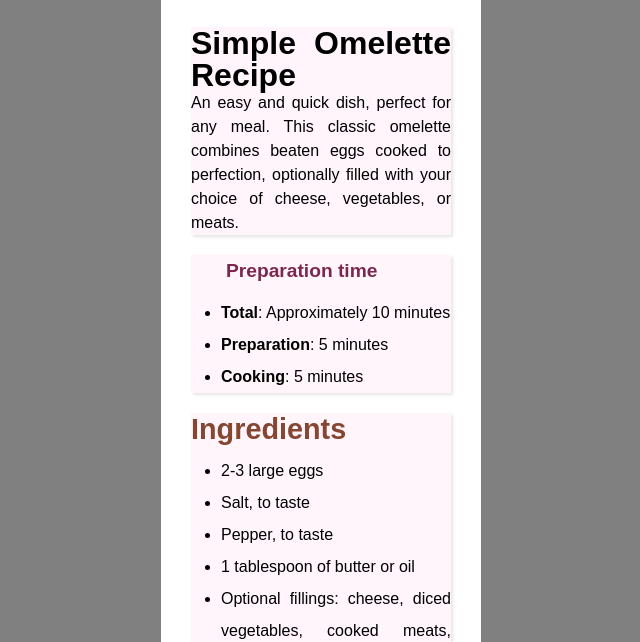
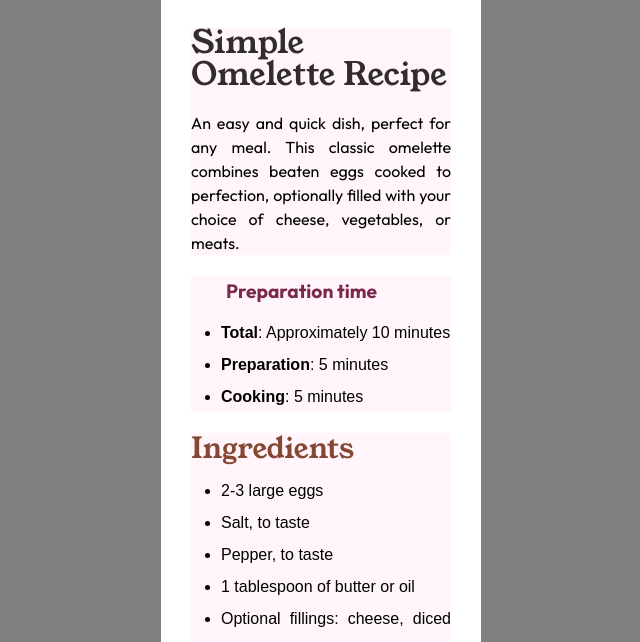
Before and after one commit to vinivmarinho/desafios, a plain HTML site: page desafio_01/index.html in a window 1280 px wide. Shown: the part 149-791 px from the top of the page, without its empty margins (319-959 px from the left). Drawn offline with Linux system fonts and the light colour scheme.

Commit message:
Adicionei as fontes

```diff
--- a/desafio_01/estilos/style.css
+++ b/desafio_01/estilos/style.css
@@ -1,11 +1,16 @@
 @charset "UTF-8";
 /* Versão Mobile First  (min-width: 320px)*/
 /* Globais */
+:root{
+    --fonte01:  "Young Serif", serif;
+    --fonte02: "Outfit", sans-serif;
+}
 *{
     margin: 0px;
     padding: 0px;
     box-sizing: border-box;
 }
+
 body{
     background-color: gray;
     font-family: Arial, Helvetica, sans-serif;
@@ -35,11 +40,13 @@ main{
 }
 main h1, h2{
     font-size: 2em;
+
 }
 main p{
     font-size: 1em;
     text-align: justify;
     line-height: 1.5em;
+    font-family: var(--fonte02);
 }
 
 /* SECTIONS */
@@ -50,14 +57,21 @@ section{
     line-height: 2em; /* 2em de distanciamento de uma linha pra outra */
 
     background-color: rgb(255, 245, 250);
-    box-shadow: 2px 2px 3px rgba(0, 0, 0, 0.100);
+    box-shadow: 2px 2px 3px rgba(0, 0, 0, 0. 50);
     margin: 10px;
+}
+section#descricao h1{ /* Título da seção descrição */
+    margin-bottom: 20px;
+    font-family: var(--fonte01);
+    font-weight: 400;
+    color: #302d2c;
 }
 /* Seção 01 */
 
 section#tempo_preparo h2{ /* H2 da seção 01 */
     color: #7b284f;
-    font-size: 1.2em ;
+    font-size: 1.2em;
+    font-family: var(--fonte02);
     align-self: flex-start;/* Posição do H2 na flexbox */
     padding-left: 35px;
     margin-bottom: 10px;
@@ -71,6 +85,8 @@ section#tempo_preparo ul{
 section#ingredientes h2{ /* H2 da seção 02 */
     color: #854632;
     font-size: 1.8em;
+    font-family: var(--fonte01);
+    font-weight: 500;
     align-self: flex-start;
     margin-bottom: 10px;
 }
@@ -83,6 +99,8 @@ section#ingredientes ul{ /* Ul dentro da seção 02 */
 section#instrucoes h2{ /* Título da seção 03 */
     color: #854632;
     font-size: 1.8em;
+    font-family: var(--fonte01);
+    font-weight: 500;
     align-self: flex-start;
     margin-bottom: 10px;
 }
@@ -92,9 +110,11 @@ section#instrucoes ol{ /* Ol da seção 03 */
 
 /* Seção 04 */
 
-section#nutricao h2{
+section#nutricao h2{ /* Título da seção 03 */
     color: #854632;
     font-size: 1.8em;
+    font-family: var(--fonte01);
+    font-weight: 500;
     align-self: flex-start;
     margin-bottom: 10px;
 }
--- a/desafio_01/index.html
+++ b/desafio_01/index.html
@@ -8,6 +8,10 @@
   <link rel="shortcut icon" href="images/favicon-32x32.png" type="image/x-icon">
   <!--Link para o estilo principal do css-->
   <link rel="stylesheet" href="estilos/style.css">
+  <!--Fonte young serif-->
+  <link href="https://fonts.googleapis.com/css2?family=Young+Serif&display=swap" rel="stylesheet">
+  <!--Fonte Outfit-->
+  <link href="https://fonts.googleapis.com/css2?family=Outfit:wght@100..900&display=swap" rel="stylesheet">
 </head>
 <body>
   <header><img src="images/omelette_400.jpeg" alt=""></header>
```
